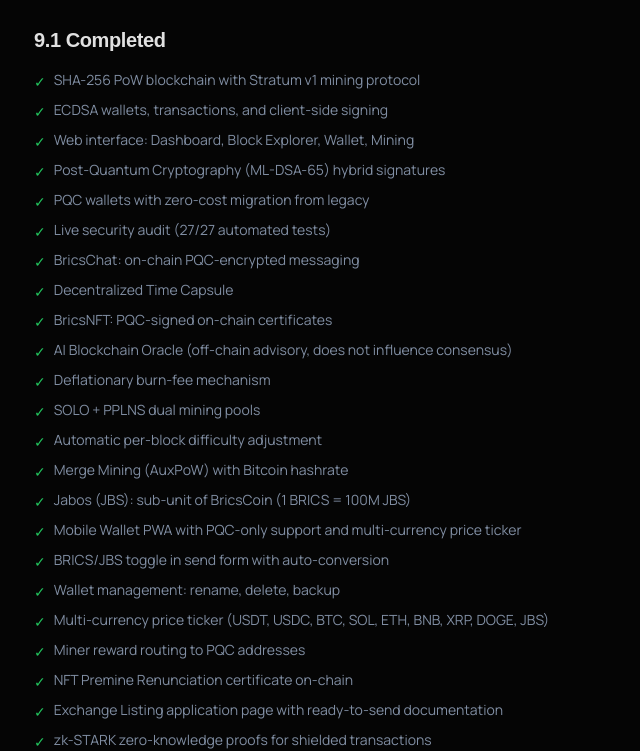
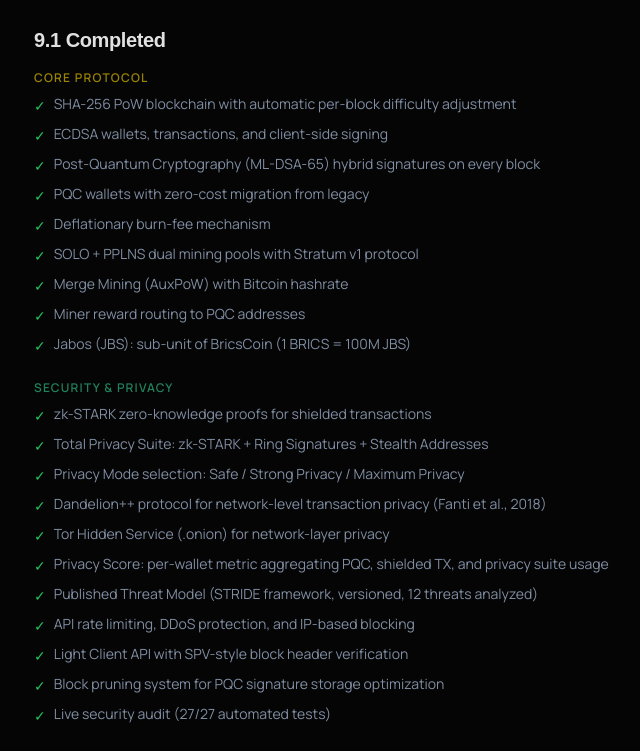
Before and after one commit to Bricscoin2026/Bricscoin, a React (Create React App) app in the folder frontend/: page /whitepaper in a window 1280 px wide. Shown: the part 10580-11331 px from the top of the page, without its empty margins (374-1014 px from the left). Built offline with nearby package versions, Linux system fonts and the light colour scheme; no server answers; a web font is replaced by a local one.

Commit message:
auto-commit for 9066d3b8-c687-4ce2-9ad5-53ac61962f06

```diff
--- a/frontend/src/pages/Whitepaper.jsx
+++ b/frontend/src/pages/Whitepaper.jsx
@@ -489,40 +489,61 @@ export default function Whitepaper() {
           <SectionHeading id="roadmap" level={2}>9. Roadmap</SectionHeading>
 
           <SectionHeading id="road-done" level={3}>9.1 Completed</SectionHeading>
-          <div className="space-y-2 my-4">
+
+          <p className="text-xs uppercase tracking-widest text-primary/60 font-bold mt-4 mb-2">Core Protocol</p>
+          <div className="space-y-2 my-2">
             {[
-              "SHA-256 PoW blockchain with Stratum v1 mining protocol",
+              "SHA-256 PoW blockchain with automatic per-block difficulty adjustment",
               "ECDSA wallets, transactions, and client-side signing",
+              "Post-Quantum Cryptography (ML-DSA-65) hybrid signatures on every block",
+              "PQC wallets with zero-cost migration from legacy",
+              "Deflationary burn-fee mechanism",
+              "SOLO + PPLNS dual mining pools with Stratum v1 protocol",
+              "Merge Mining (AuxPoW) with Bitcoin hashrate",
+              "Miner reward routing to PQC addresses",
+              "Jabos (JBS): sub-unit of BricsCoin (1 BRICS = 100M JBS)",
+            ].map((item, i) => (
+              <div key={i} className="flex items-start gap-2 text-sm">
+                <span className="text-green-500 mt-0.5">&#10003;</span>
+                <span className="text-muted-foreground">{item}</span>
+              </div>
+            ))}
+          </div>
+
+          <p className="text-xs uppercase tracking-widest text-emerald-400/60 font-bold mt-6 mb-2">Security & Privacy</p>
+          <div className="space-y-2 my-2">
+            {[
+              "zk-STARK zero-knowledge proofs for shielded transactions",
+              "Total Privacy Suite: zk-STARK + Ring Signatures + Stealth Addresses",
+              "Privacy Mode selection: Safe / Strong Privacy / Maximum Privacy",
+              "Dandelion++ protocol for network-level transaction privacy (Fanti et al., 2018)",
+              "Tor Hidden Service (.onion) for network-layer privacy",
+              "Privacy Score: per-wallet metric aggregating PQC, shielded TX, and privacy suite usage",
+              "Published Threat Model (STRIDE framework, versioned, 12 threats analyzed)",
+              "API rate limiting, DDoS protection, and IP-based blocking",
+              "Light Client API with SPV-style block header verification",
+              "Block pruning system for PQC signature storage optimization",
+              "Live security audit (27/27 automated tests)",
+            ].map((item, i) => (
+              <div key={i} className="flex items-start gap-2 text-sm">
+                <span className="text-green-500 mt-0.5">&#10003;</span>
+                <span className="text-muted-foreground">{item}</span>
+              </div>
+            ))}
+          </div>
+
+          <p className="text-xs uppercase tracking-widest text-violet-400/60 font-bold mt-6 mb-2">Ecosystem</p>
+          <div className="space-y-2 my-2">
+            {[
               "Web interface: Dashboard, Block Explorer, Wallet, Mining",
-              "Post-Quantum Cryptography (ML-DSA-65) hybrid signatures",
-              "PQC wallets with zero-cost migration from legacy",
-              "Live security audit (27/27 automated tests)",
               "BricsChat: on-chain PQC-encrypted messaging",
               "Decentralized Time Capsule",
               "BricsNFT: PQC-signed on-chain certificates",
               "AI Blockchain Oracle (off-chain advisory, does not influence consensus)",
-              "Deflationary burn-fee mechanism",
-              "SOLO + PPLNS dual mining pools",
-              "Automatic per-block difficulty adjustment",
-              "Merge Mining (AuxPoW) with Bitcoin hashrate",
-              "Jabos (JBS): sub-unit of BricsCoin (1 BRICS = 100M JBS)",
-              "Mobile Wallet PWA with PQC-only support and multi-currency price ticker",
+              "NFT Premine Renunciation certificate on-chain",
+              "Mobile Wallet PWA with multi-currency price ticker",
               "BRICS/JBS toggle in send form with auto-conversion",
-              "Wallet management: rename, delete, backup",
-              "Multi-currency price ticker (USDT, USDC, BTC, SOL, ETH, BNB, XRP, DOGE, JBS)",
-              "Miner reward routing to PQC addresses",
-              "NFT Premine Renunciation certificate on-chain",
-              "Exchange Listing application page with ready-to-send documentation",
-              "zk-STARK zero-knowledge proofs for shielded transactions",
-              "Total Privacy Suite: zk-STARK + Ring Signatures + Stealth Addresses",
-              "Dandelion++ protocol for network-level transaction privacy (Fanti et al., 2018)",
-              "Light Client API with SPV-style block header verification",
-              "Block pruning system for PQC signature storage optimization",
-              "Privacy Mode selection: Safe / Strong Privacy / Maximum Privacy",
-              "Published Threat Model (STRIDE framework, versioned, 12 threats analyzed)",
-              "Privacy Score: per-wallet metric aggregating PQC, shielded TX, and privacy suite usage",
-              "API rate limiting, DDoS protection, and IP-based blocking",
-              "Tor Hidden Service (.onion) for network-layer privacy",
+              "Exchange Listing application page",
             ].map((item, i) => (
               <div key={i} className="flex items-start gap-2 text-sm">
                 <span className="text-green-500 mt-0.5">&#10003;</span>
```
